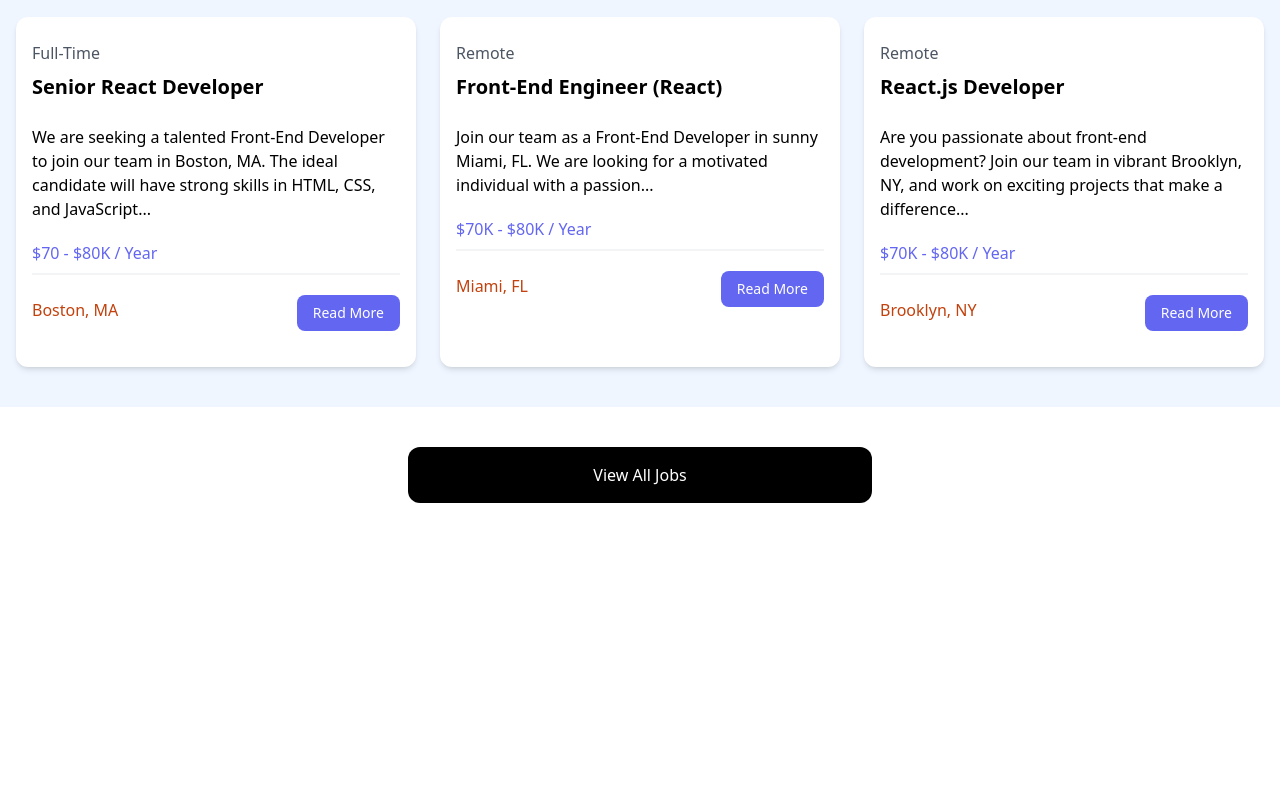
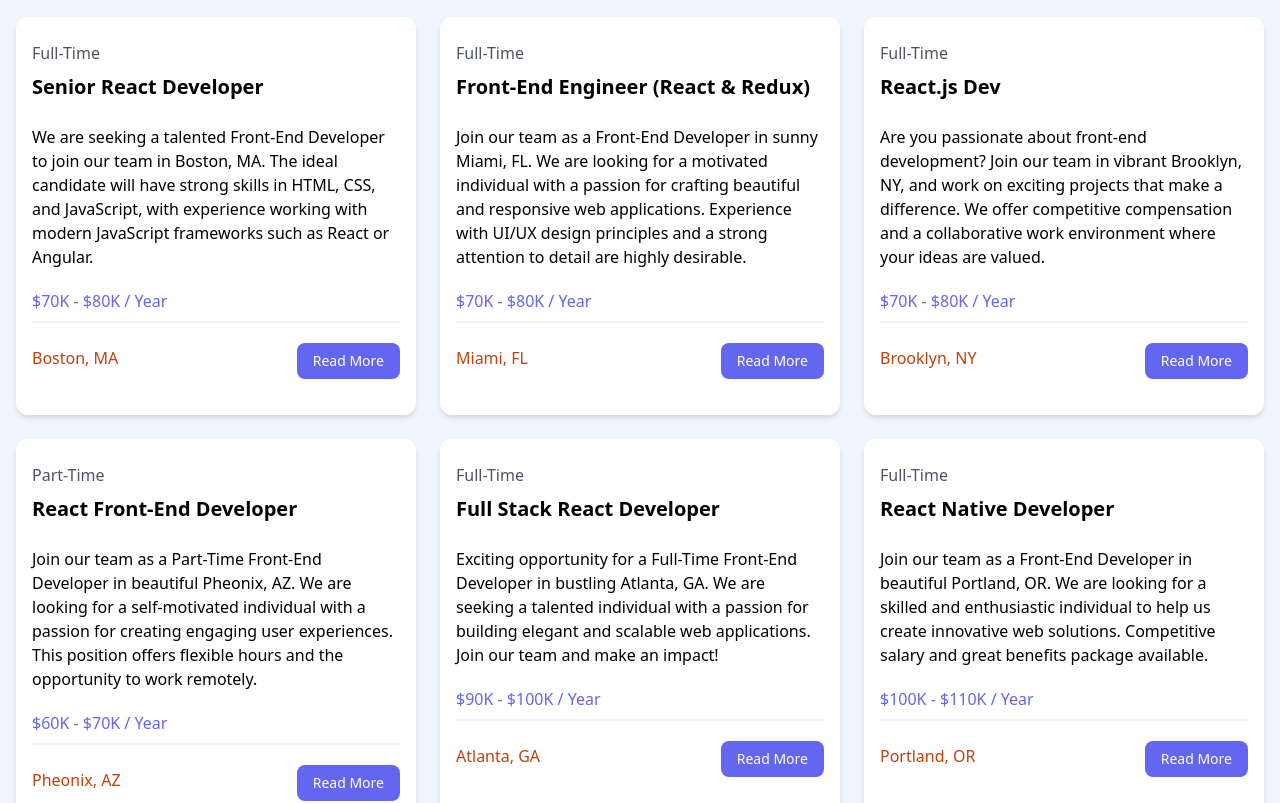
Before and after one commit to Jaspreet-Nijjar/react-job-board, a React (Vite) app: page / in a window 1280 px wide. Shown: the part 740-1543 px from the top of the page. Before the commit the page ends 1283 px from the top, so only its background shows below. Built offline with nearby package versions, Linux system fonts and the light colour scheme.

Commit message:
refactored the JobListings component

```diff
--- a/src/components/JobListings.tsx
+++ b/src/components/JobListings.tsx
@@ -1,3 +1,5 @@
+import jobs from '../jobs.json';
+
 const JobListings = () => {
   return (
     <section className="bg-blue-50 px-4 py-10">
@@ -6,28 +8,27 @@
           Browse Jobs
         </h2>
         <div className="grid grid-cols-1 md:grid-cols-3 gap-6">
-          {/* <!-- Job Listing 1 --> */}
-          <div className="bg-white rounded-xl shadow-md relative">
+          {jobs.map((job) => (
+            <div
+              key={job.id}
+              className="bg-white rounded-xl shadow-md relative"
+            >
               <div className="p-4">
                 <div className="mb-6">
-                <div className="text-gray-600 my-2">Full-Time</div>
-                <h3 className="text-xl font-bold">Senior React Developer</h3>
+                  <div className="text-gray-600 my-2">{job.type}</div>
+                  <h3 className="text-xl font-bold">{job.title}</h3>
                 </div>
 
-              <div className="mb-5">
-                We are seeking a talented Front-End Developer to join our team
-                in Boston, MA. The ideal candidate will have strong skills in
-                HTML, CSS, and JavaScript...
-              </div>
+                <div className="mb-5">{job.description}</div>
 
-              <h3 className="text-indigo-500 mb-2">$70 - $80K / Year</h3>
+                <h3 className="text-indigo-500 mb-2">{job.salary} / Year</h3>
 
                 <div className="border border-gray-100 mb-5"></div>
 
                 <div className="flex flex-col lg:flex-row justify-between mb-4">
                   <div className="text-orange-700 mb-3">
                     <i className="fa-solid fa-location-dot text-lg"></i>
-                  Boston, MA
+                    {job.location}
                   </div>
                   <a
                     href="job.html"
@@ -38,71 +39,7 @@
                 </div>
               </div>
             </div>
-          {/* <!-- Job Listing 2 --> */}
-          <div className="bg-white rounded-xl shadow-md relative">
-            <div className="p-4">
-              <div className="mb-6">
-                <div className="text-gray-600 my-2">Remote</div>
-                <h3 className="text-xl font-bold">
-                  Front-End Engineer (React)
-                </h3>
-              </div>
-
-              <div className="mb-5">
-                Join our team as a Front-End Developer in sunny Miami, FL. We
-                are looking for a motivated individual with a passion...
-              </div>
-
-              <h3 className="text-indigo-500 mb-2">$70K - $80K / Year</h3>
-
-              <div className="border border-gray-100 mb-5"></div>
-
-              <div className="flex flex-col lg:flex-row justify-between mb-4">
-                <div className="text-orange-700 mb-3">
-                  <i className="fa-solid fa-location-dot text-lg"></i>
-                  Miami, FL
-                </div>
-                <a
-                  href="job.html"
-                  className="h-[36px] bg-indigo-500 hover:bg-indigo-600 text-white px-4 py-2 rounded-lg text-center text-sm"
-                >
-                  Read More
-                </a>
-              </div>
-            </div>
-          </div>
-          {/* <!-- Job Listing 3 --> */}
-          <div className="bg-white rounded-xl shadow-md relative">
-            <div className="p-4">
-              <div className="mb-6">
-                <div className="text-gray-600 my-2">Remote</div>
-                <h3 className="text-xl font-bold">React.js Developer</h3>
-              </div>
-
-              <div className="mb-5">
-                Are you passionate about front-end development? Join our team in
-                vibrant Brooklyn, NY, and work on exciting projects that make a
-                difference...
-              </div>
-
-              <h3 className="text-indigo-500 mb-2">$70K - $80K / Year</h3>
-
-              <div className="border border-gray-100 mb-5"></div>
-
-              <div className="flex flex-col lg:flex-row justify-between mb-4">
-                <div className="text-orange-700 mb-3">
-                  <i className="fa-solid fa-location-dot text-lg"></i>
-                  Brooklyn, NY
-                </div>
-                <a
-                  href="job.html"
-                  className="h-[36px] bg-indigo-500 hover:bg-indigo-600 text-white px-4 py-2 rounded-lg text-center text-sm"
-                >
-                  Read More
-                </a>
-              </div>
-            </div>
-          </div>
+          ))}
         </div>
       </div>
     </section>
```
Lines whose indentation alone changed are shown as unchanged.
